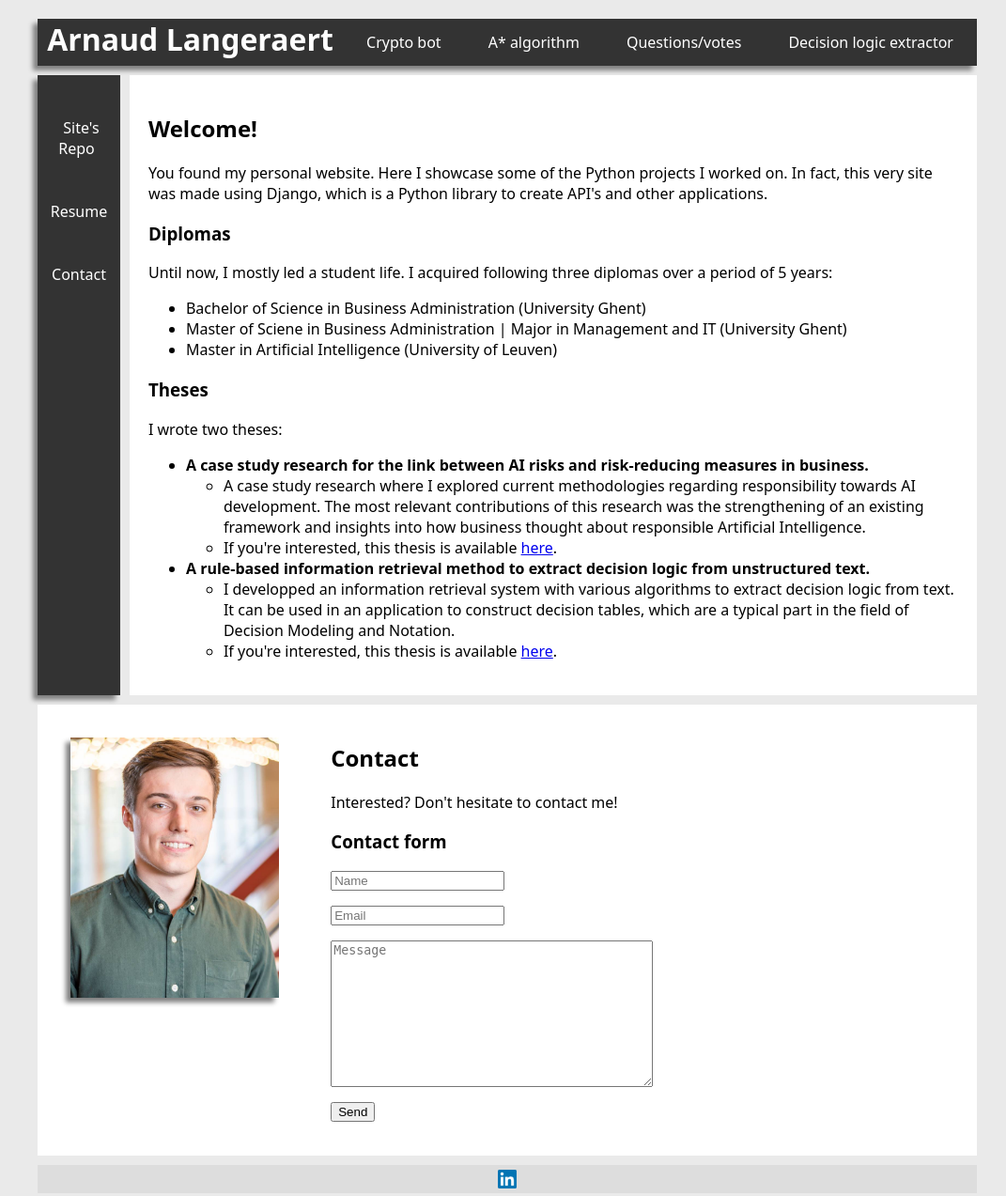
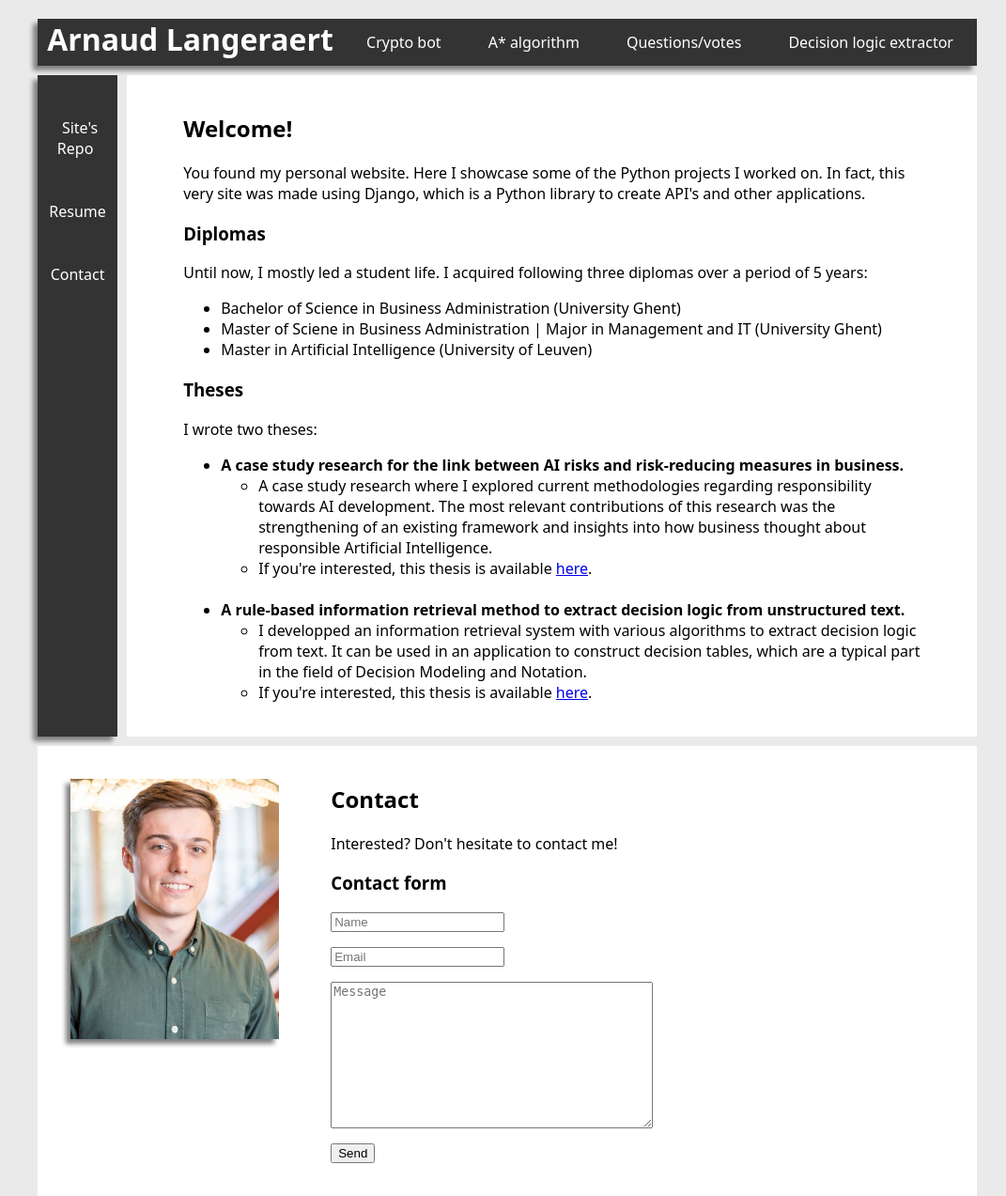
Before and after one commit to ajlanger/mysite, a Django app: page / in a window 1280 px wide. Shown: the top 1273 px of the page at 94% size, without its empty margins (100-1171 px from the left). Run offline with Django 3.2, Linux system fonts and the light colour scheme.

Commit message:
Cleaned layout of home page.

```diff
--- a/templates/home.html
+++ b/templates/home.html
@@ -25,7 +25,7 @@
   </div>
 
   <div class="main">
-
+    <div class="main-text">
       <h2>Welcome!</h2>
       <p>You found my personal website. Here I showcase some of the Python projects I worked on. In fact, this very site was made using Django, which is a Python library to create API's and other applications.</p>
 
@@ -48,13 +48,14 @@
               <li>A case study research where I explored current methodologies regarding responsibility towards AI development. The most relevant contributions of this research was the strengthening of an existing framework and insights into how business thought about responsible Artificial Intelligence.</li>
               <li>If you're interested, this thesis is available <a href="https://lib.ugent.be/fulltxt/RUG01/002/783/862/RUG01-002783862_2019_0001_AC.pdf" target="_blank">here</a>.</li>
             </ul>
+            <br>
           <li><b>A rule-based information retrieval method to extract decision logic from unstructured text.</b></li>
             <ul>
               <li>I developped an information retrieval system with various algorithms to extract decision logic from text. It can be used in an application to construct decision tables, which are a typical part in the field of Decision Modeling and Notation.</li>
               <li>If you're interested, this thesis is available <a href="#" target="_blank">here</a>.</li>
             </ul>
         </ul>
-
+      </div>
 
   </div>
 </div>
--- a/templates/static/home.css
+++ b/templates/static/home.css
@@ -36,6 +36,11 @@
   /* margin: 40px; */
 }
 
+.main-text {
+  padding-left: 40px;
+  padding-right: 40px;
+}
+
 /* Side bar/Left column*/
 .side {
   padding: 10px;
```
Lines whose indentation alone changed are shown as unchanged.
